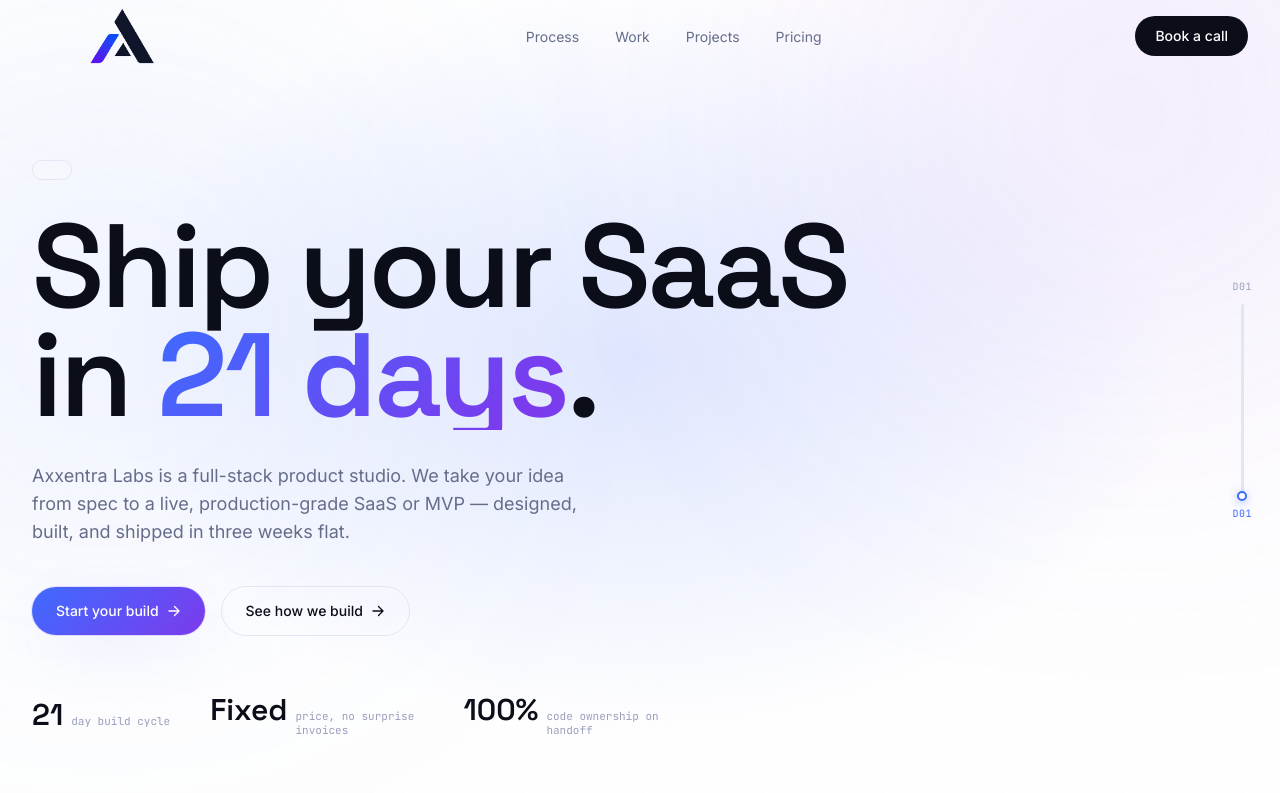
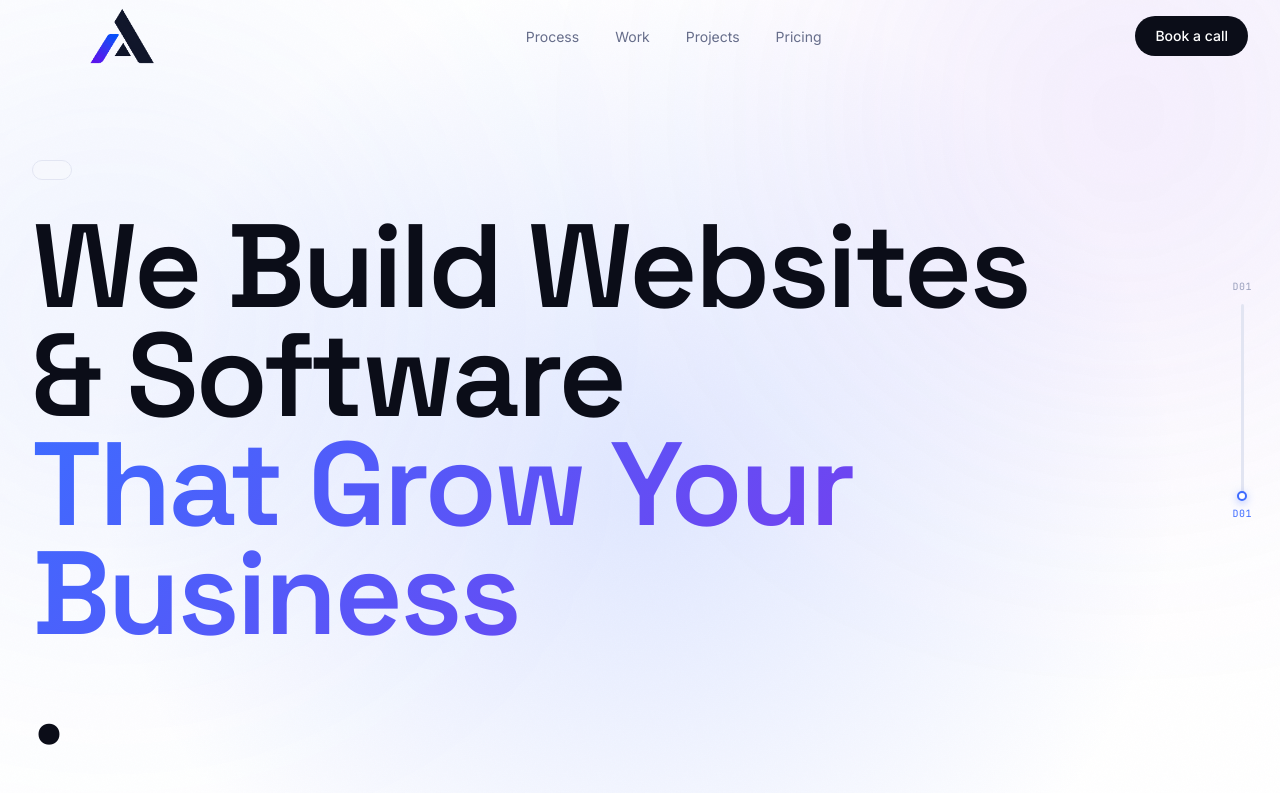
Before and after one commit to AgCode18/Axentra-Labs, a Next.js app: page / in a window 1280 px wide. Shown: the top 793 px of the page. Built offline with nearby package versions, Linux system fonts and the light colour scheme.

Commit message:
Update Hero component heading text

```diff
--- a/components/Hero.tsx
+++ b/components/Hero.tsx
@@ -25,11 +25,10 @@ export function Hero() {
           </div>
 
           <h1 className="font-display font-semibold text-[13vw] leading-[0.92] tracking-tight md:text-[6.4rem] lg:text-[7.4rem] max-w-5xl animate-fade-up [animation-delay:80ms] opacity-0">
-            Ship your SaaS
+            We Build Websites & Software
             <br />
-            in{" "}
             <span className="text-gradient relative inline-block">
-              21 days
+              That Grow Your Business
             </span>
             .
           </h1>
```
